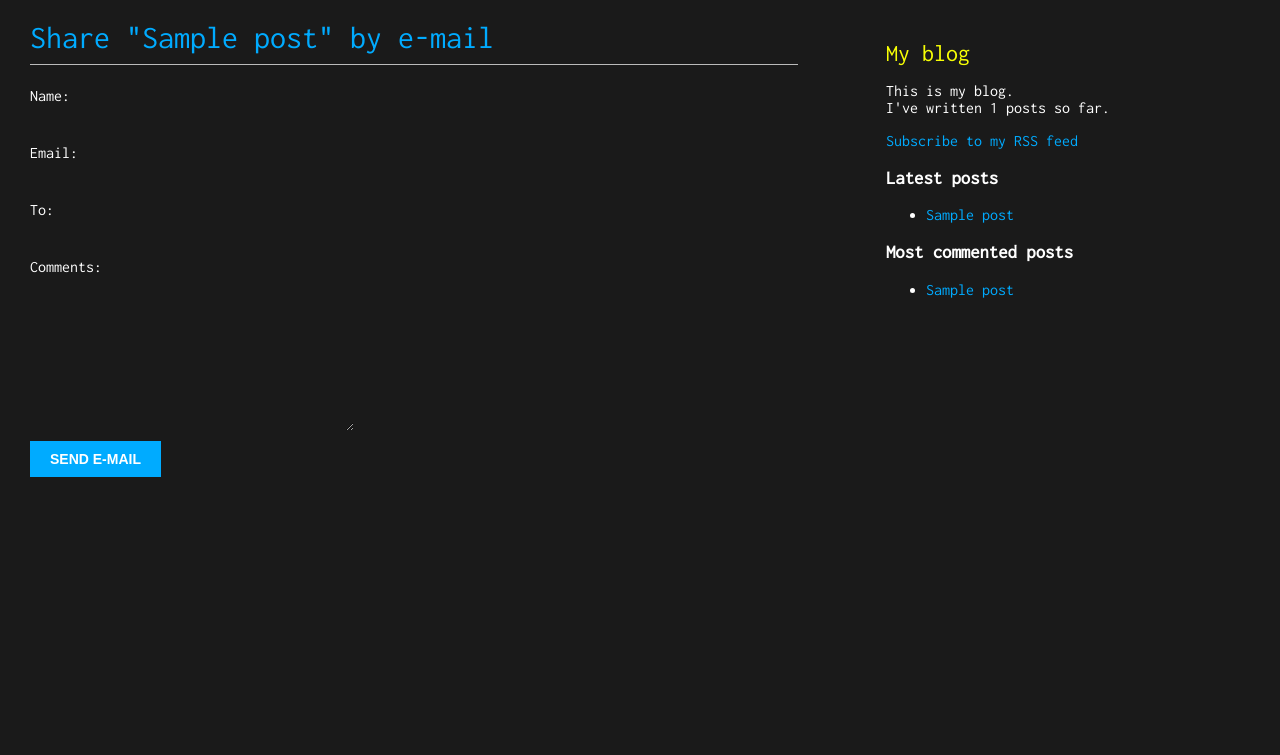
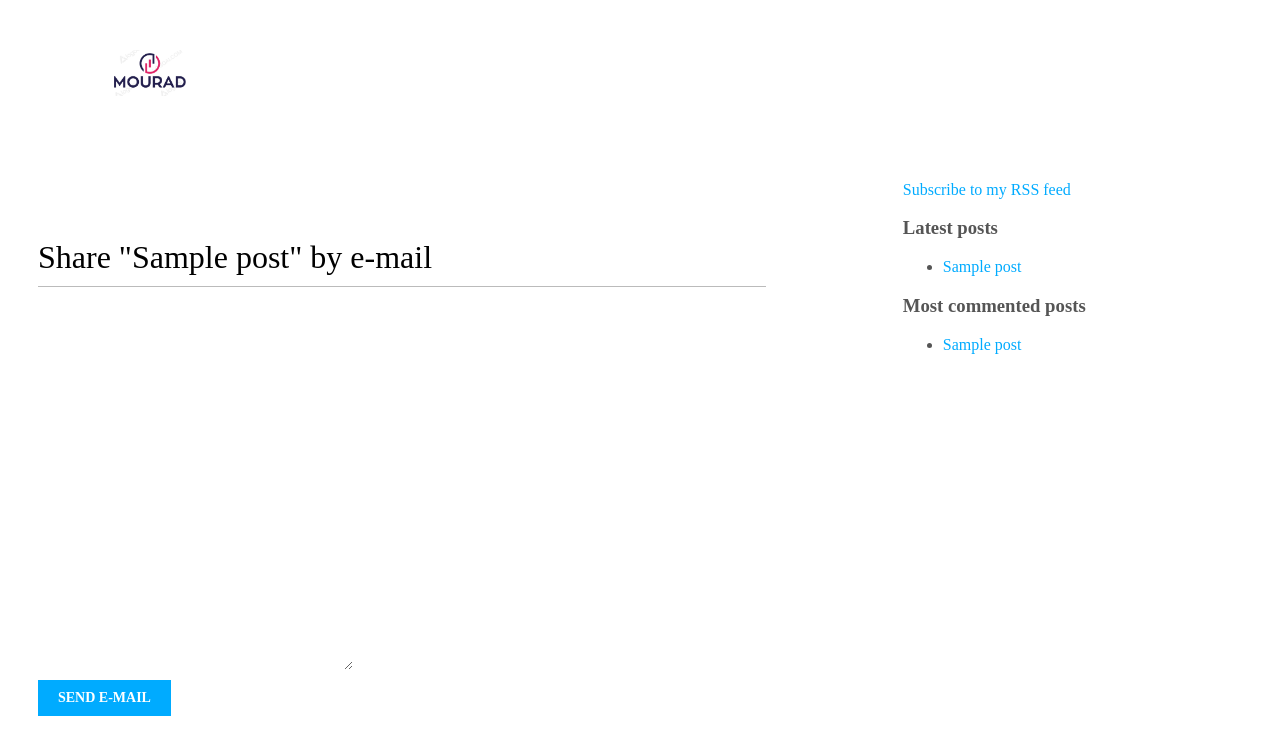
Before and after one commit to Mouradev2/myblog, a Django app: template blog_app/templates/blog/post/share.html in a window 1280 px wide. Shown: the top 755 px of the page. Run offline with Django 4.2, Linux system fonts and the light colour scheme; the template is opened without the code that fills it: values that come from a table or form of the project are taken from there, others are empty; tables that the repository leaves empty hold one stand-in row (values such as "Sample post").

Commit message:
logo + post img + darck theme

```diff
--- a/blog/settings.py
+++ b/blog/settings.py
@@ -4,7 +4,7 @@ re 21-05-23
 Generated by 'django-admin startproject' using Django 4.1.7.
 
 """
-
+import os
 from pathlib import Path
 
 # Build paths inside the project like this: BASE_DIR / 'subdir'.
@@ -150,6 +150,9 @@ INTERNAL_IPS = [
     "127.0.0.1",
     # ...
 ]
+# Media files (user-uploaded content)
+MEDIA_ROOT = os.path.join(BASE_DIR, "media")
+MEDIA_URL = "/media/"
 
 
 """
--- a/blog/urls.py
+++ b/blog/urls.py
@@ -4,20 +4,25 @@ from django.urls import path, include
 # from django.views.generic import RedirectView  # ME - MDN dj tuto
 from django.contrib.sitemaps.views import sitemap
 from blog_app.sitemaps import PostSitemap
+from django.conf import settings
+from django.conf.urls.static import static
+
 
 sitemaps = {
     "posts": PostSitemap,
 }
 
 urlpatterns = [
-    path("blog/", include("blog_app.urls", namespace="blog")),
-    # path(
-    #     "sitemap.xml",
-    #     sitemap,
-    #     {"sitemaps": sitemaps},
-    #     name="django.contrib.sitemaps.views.sitemap",
-    # ),
+    path("", include("blog_app.urls", namespace="blog")),
+    path(
+        "sitemap.xml",
+        sitemap,
+        {"sitemaps": sitemaps},
+        name="django.contrib.sitemaps.views.sitemap",
+    ),
     path("admin/", admin.site.urls),
     # path('', RedirectView.as_view(url='blog/', permanent=True)),  # ME - MDN dj tuto
     # path('__debug__/', include('debug_toolbar.urls')),
 ]
+if settings.DEBUG:
+    urlpatterns += static(settings.MEDIA_URL, document_root=settings.MEDIA_ROOT)
--- a/blog_app/models.py
+++ b/blog_app/models.py
@@ -17,7 +17,8 @@ class Post(models.Model):
 
     title = models.CharField(max_length=250)
     slug = models.SlugField(
-        max_length=250, unique_for_date='publish')  # Seo url - step 1
+        max_length=250, unique_for_date="publish"
+    )  # Seo url - step 1
     author = models.ForeignKey(
         User, on_delete=models.CASCADE, related_name="blog_posts"
     )
@@ -31,6 +32,9 @@ class Post(models.Model):
 
     objects = models.Manager()  # The default manager.  # p33
     published = PublishedManager()  # Our custom manager.  # p33
+    image = models.ImageField(
+        upload_to="post_images", blank=True, null=True
+    )  # Add the image field
 
     class Meta:
         ordering = ["-publish"]
@@ -43,18 +47,17 @@ class Post(models.Model):
 
     # build the canonical URL for Post objects
     def get_absolute_url(self):
-        return reverse('blog:post_detail', args=[self.publish.year,
-                                                 self.publish.month,
-                                                 self.publish.day,
-                                                 self.slug])
+        return reverse(
+            "blog:post_detail",
+            args=[self.publish.year, self.publish.month, self.publish.day, self.slug],
+        )
+
     # The tags manager will allow you to add, retrieve, and remove tags from Post objects.
     tags = TaggableManager()
 
 
 class Comment(models.Model):
-    post = models.ForeignKey(Post,
-                             on_delete=models.CASCADE,
-                             related_name='comments')
+    post = models.ForeignKey(Post, on_delete=models.CASCADE, related_name="comments")
     name = models.CharField(max_length=80)
     email = models.EmailField()
     body = models.TextField()
@@ -63,8 +66,10 @@ class Comment(models.Model):
     active = models.BooleanField(default=True)
 
     class Meta:
-        ordering = ['created']
-        indexes = [models.Index(fields=['created']), ]
+        ordering = ["created"]
+        indexes = [
+            models.Index(fields=["created"]),
+        ]
 
     def __str__(self):
-        return f'Comment by {self.name} on {self.post}'
+        return f"Comment by {self.name} on {self.post}"
--- a/blog_app/static/css/gpt.css
+++ b/blog_app/static/css/gpt.css
@@ -1,45 +1,156 @@
+* {
+    /* margin: 0;
+    padding: 0; */
+    font-family: 'popping', 'sans-serif';
+    box-sizing: border-box;
+}
+
+:root {
+    --background-color: #fff;
+    --text-color: #555;
+    --title-color: #000;
+    --link-color: #00abff;
+}
+
+.dark-theme {
+    --background-color: #000;
+    --text-color: #bfeaff;
+    --title-color: yellow;
+    --link-color: #00abff;
+
+}
+
 body {
-    margin: 0;
+    margin-top: 40px;
     padding: 0;
     font-family: 'Inconsolata', monospace;
-    color: white;
-    background-color: #1a1a1a;
+    color: var(--text-color);
+    background-color: var(--background-color);
 }
 
 a {
-    color: #00abff;
+    color: var(--link-color);
     text-decoration: none;
 }
 
 h2 a {
-    color: rgb(247, 255, 5);
+    color: var(--title-color)
 }
 
 h1 {
     font-weight: normal;
     border-bottom: 1px solid #bbb;
     padding: 0 0 10px 0;
-    color: #00abff;
+    color: var(--title-color);
 }
 
 h2 {
     font-weight: normal;
     margin: 30px 0 0;
-    color: #00abff;
+    color: var(--title-color);
 }
 
+/* Code from portfolio project // heaser - img -navbar */
+.header {
+    width: 100%;
+    max-height: 5% 100px;
+    /* min-height: 100vh; */
+    padding: 0 8%;
+    position: relative;
+    overflow: hidden;
+    margin-bottom: 45px;
+    background-color: white;
+}
+
+nav {
+    display: flex;
+    align-items: center;
+    padding: 10px 0;
+}
+
+.logo img {
+    width: 80px;
+}
+
+nav ul {
+    width: 100%;
+    text-align: right;
+    list-style: none;
+    margin-left: 50px;
+
+}
+
+nav ul li {
+    display: inline-block;
+    margin: 5px 15px;
+}
+
+nav ul li a {
+    text-decoration: none;
+    color: var(--text-color);
+    font-weight: 500;
+
+}
+
+.toggle-btn {
+    /* background: #4864ff; */
+    background: #6C63FF;
+    color: #fff;
+    display: flex;
+    align-items: center;
+    justify-content: center;
+    width: 150px;
+    height: 40px;
+    border-radius: 20px;
+    cursor: pointer;
+}
+
+.toggle-btn img {
+    width: 25px;
+    margin-left: 10px;
+}
+
+/* END BLOCK */
+/* .logo {
+    position: absolute;
+    top: 10px;
+    left: 10px;
+}
+
+.logo img {
+    width: 100px;
+    /* Set your desired width */
+/* height: auto; */
+/* Maintain aspect ratio */
+/* } */
+
+/* element {
+    height: 200px;
+} */
+
 #content {
+    margin-top: 5%;
     float: left;
     width: 60%;
     padding: 0 0 0 30px;
 }
 
+.post img {
+    /* width: 400px; */
+    /* Set your desired width */
+    height: 200px;
+    /* Set your desired height */
+    object-fit: cover;
+    /* Maintain aspect ratio and crop if necessary */
+    margin-bottom: 20px;
+}
+
+
 #sidebar {
     float: right;
     width: 30%;
     padding: 10px;
-    background: #1a1a1a;
-    color: white;
+    background: var(--background-color) color: var(--text-color)
 }
 
 p.date {
@@ -67,11 +178,11 @@ textarea {
     clear: both;
     float: left;
     margin: 0 0 10px;
-    background: #1a1a1a;
+    background: var(--background-color);
     border: 0;
     padding: 6px 10px;
     font-size: 12px;
-    color: white;
+    color: var(--text-color)
 }
 
 input[type=submit] {
--- a/blog_app/templates/blog/base.html
+++ b/blog_app/templates/blog/base.html
@@ -6,22 +6,38 @@
 <head>
     <title>{% block title %}{% endblock %}</title>
     <!-- <link href="{% static 'css/blog.css' %}" rel="stylesheet"> -->
+    <link rel="icon" href="{% static 'img/favicon.ico' %}" type="image/x-icon">
+
     <link href="{% static 'css/gpt.css' %}" rel="stylesheet">
     <link rel="preconnect" href="https://fonts.googleapis.com">
     <link rel="preconnect" href="https://fonts.gstatic.com" crossorigin>
     <link href="https://fonts.googleapis.com/css2?family=Inconsolata&display=swap" rel="stylesheet">
+
 </head>
 
+<!-- <div class="header">
+    <nav>
+        <a href="#" class="logo"><img src="static/img/logo.png" id="logo"></a>
+        <div class="toggle-btn" id="btn">
+            <span id="btnText">Dark</span>
+            <img src="static/img/moon.png" id="btnIcon">
+        </div>
+    </nav>
+</div> -->
+
 <body>
+    <div class="header">
+        <nav>
+            <a href="#" class="logo"><img src="static/img/logo-mourad.png" id="logo"></a>
+
+        </nav>
+    </div>
     <div id="content">
         {% block content %}
         {% endblock %}
     </div>
     <div id="sidebar">
-        <h2><a href="{% url 'blog:post_list' %}"> My blog</a></h2> <!-- I added the a tag  -->
-        <p>This is my blog. <br>
-            I've written {% total_posts %} posts so far.
-        </p>
+
         <p>
             <a href="{% url 'blog:post_feed' %}">
                 Subscribe to my RSS feed
@@ -39,6 +55,26 @@
             {% endfor %}
         </ul>
     </div>
+    <script>
+        let btn = document.getElementById("btn")
+        let btnText = document.getElementById("btnText")
+        let btnIcon = document.getElementById("btnIcon")
+        let logo = document.getElementById("logo")
+
+        btn.onclick = function () {
+            document.body.classList.toggle("dark-theme");
+
+            if (document.body.classList.contains("dark-theme")) {
+                btnIcon.src = "static/img/sun.png";
+                btnText.innerHTML = "Light";
+                logo.src = "static/img/logo-white.png"
+            } else {
+                btnIcon.src = "static/img/moon.png";
+                btnText.innerHTML = "Dark";
+                logo.src = "static/img/logo.png"
+            }
+        }
+    </script>
 </body>
 
 </html>
```
Also changed, not shown: blog_app/templates/blog/post/detail-img.html (added, +34 -0 lines), blog_app/templates/blog/post/list.html (+6 -2 lines), blog_app/views_FBV.py (+49 -34 lines), blog_app/migrations/0005_post_image.py (added), blog_app/static/img/favicon.ico (added), blog_app/static/img/favicon.png (added), blog_app/static/img/icone-mourad.png (added), blog_app/static/img/logo-mourad.png (added), blog_app/static/img/logo-white.png (added), blog_app/static/img/logo.png (added), blog_app/static/img/moon.png (added), blog_app/static/img/sun.png (added), 1 other file.
